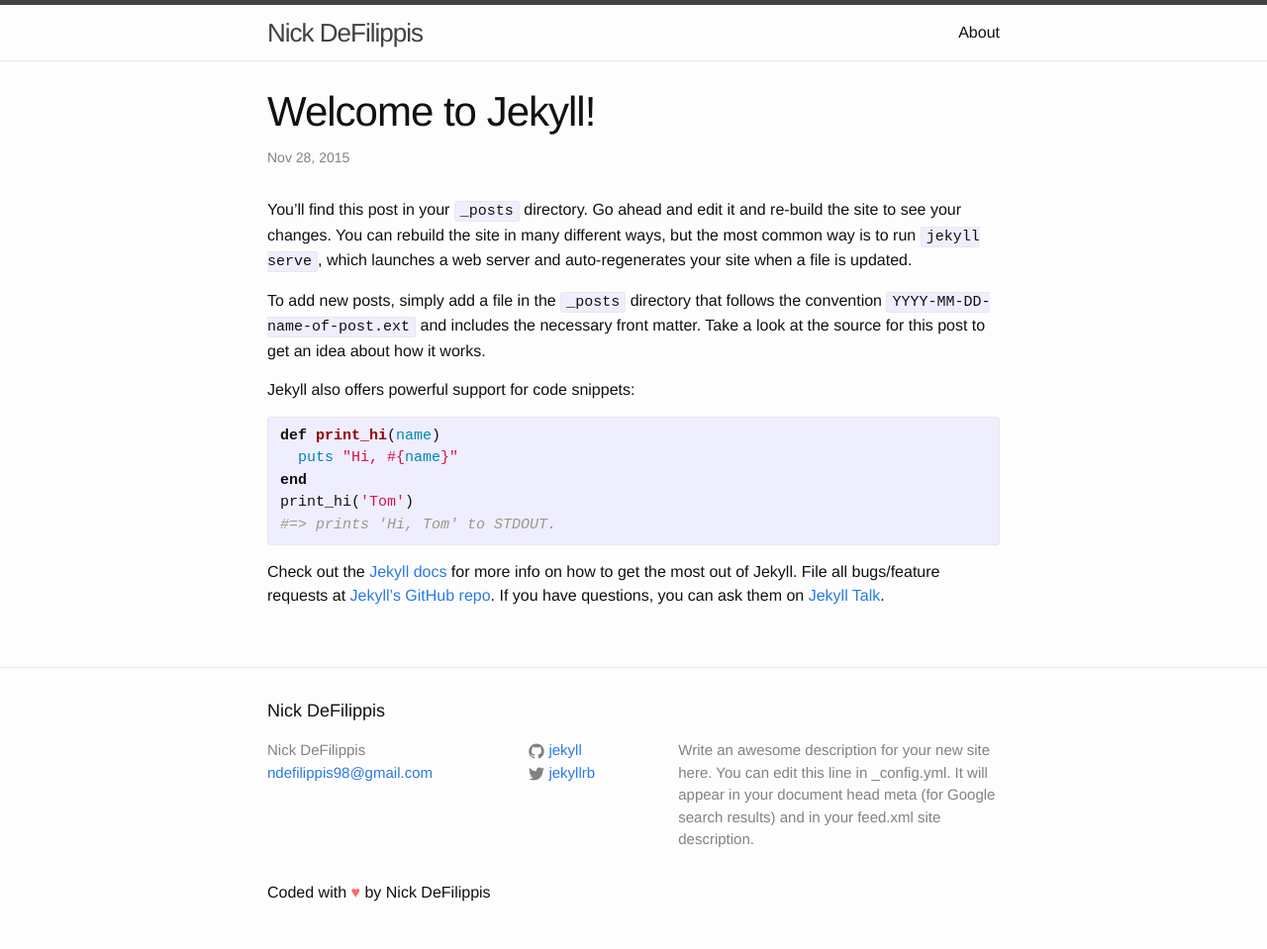
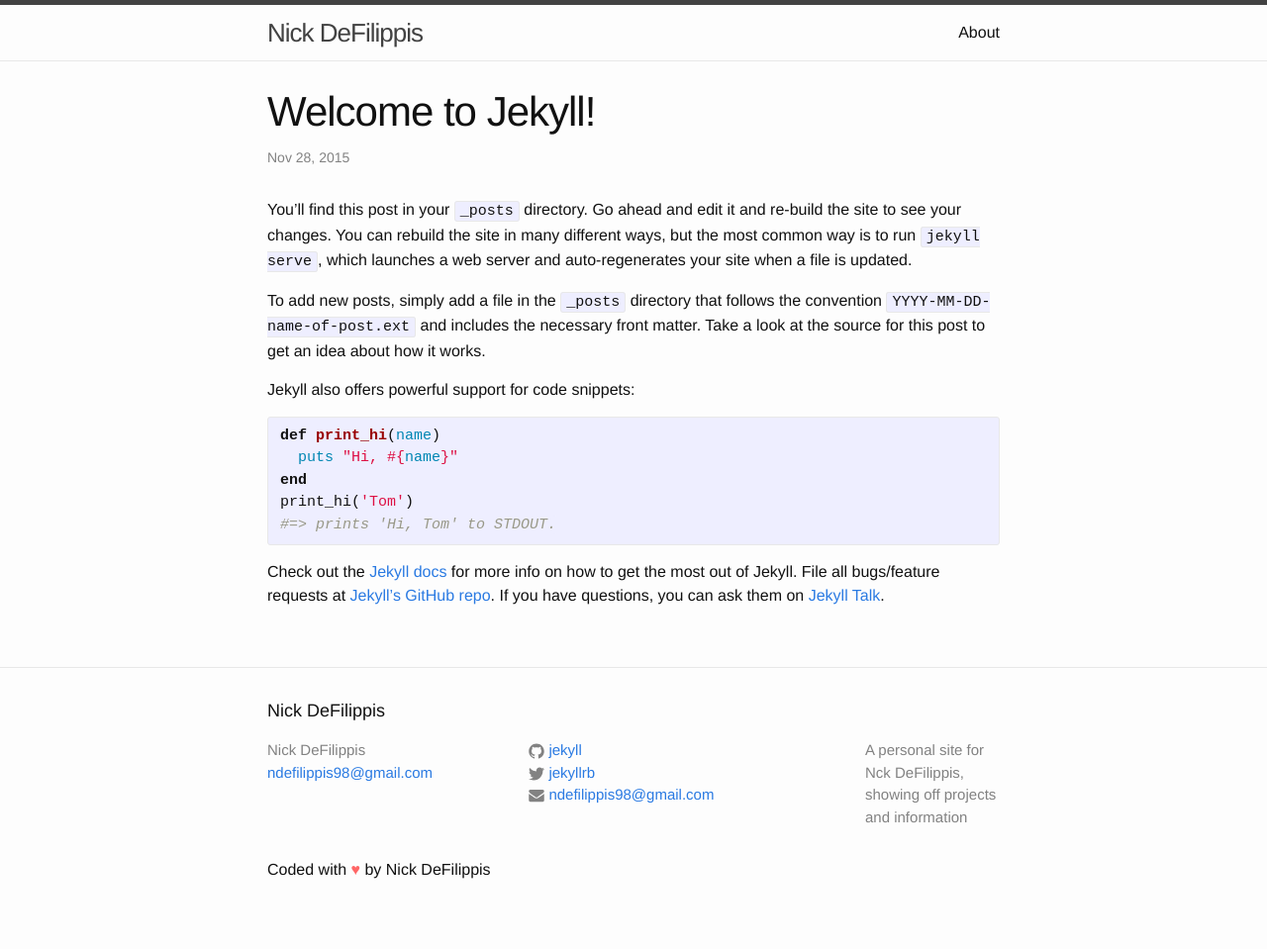
Before and after one commit to ndefilippis/ndefilippis.github.io, a Jekyll site: the page built from _posts/2015-11-28-welcome-to-jekyll.markdown, in a window 1280 px wide. Shown: the whole page at 99% size. Built offline with Jekyll 4.4.1, drawn with Linux system fonts in a browser that asks for light colours; nearby versions of some CDN libraries; after the commit the page ends 936 px from its top, so only the background shows below that.

Commit message:
Putting in actual content

```diff
--- a/_config.yml
+++ b/_config.yml
@@ -9,9 +9,7 @@
 title: Nick DeFilippis
 email: ndefilippis98@gmail.com
 description: > # this means to ignore newlines until "baseurl:"
-  Write an awesome description for your new site here. You can edit this
-  line in _config.yml. It will appear in your document head meta (for
-  Google search results) and in your feed.xml site description.
+  A personal site for Nck DeFilippis, showing off projects and information
 baseurl: "" # the subpath of your site, e.g. /blog
 url: "http://yourdomain.com" # the base hostname & protocol for your site
 twitter_username: jekyllrb
--- a/_includes/footer.html
+++ b/_includes/footer.html
@@ -12,7 +12,7 @@
         </ul>
       </div>
 
-      <div class="footer-col footer-col-2">
+      <div class="footer-col footer-col-3">
         <ul class="social-media-list">
           {% if site.github_username %}
           <li>
@@ -25,10 +25,16 @@
             {% include icon-twitter.html username=site.twitter_username %}
           </li>
           {% endif %}
+
+		  {% if site.email %}
+          <li>
+            {% include icon-mail.html username=site.email %}
+          </li>
+          {% endif %}
         </ul>
       </div>
 
-      <div class="footer-col footer-col-3">
+      <div class="footer-col footer-col-2">
         <p>{{ site.description }}</p>
       </div>
     </div>
--- /dev/null
+++ b/_includes/icon-mail.html
@@ -0,0 +1 @@
+<a href="mailto:{{ site.email }}"><span class="icon icon--envelope">{% include icon-envelope.svg %}</span><span class="username">{{ include.username }}</span></a>
```
Also changed, not shown: _sections/about.html (+1 -9 lines), _includes/icon-envelope.svg (added).
